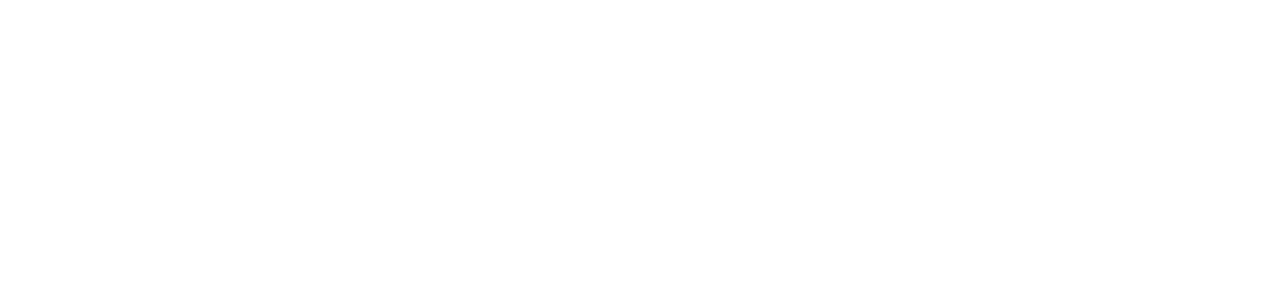
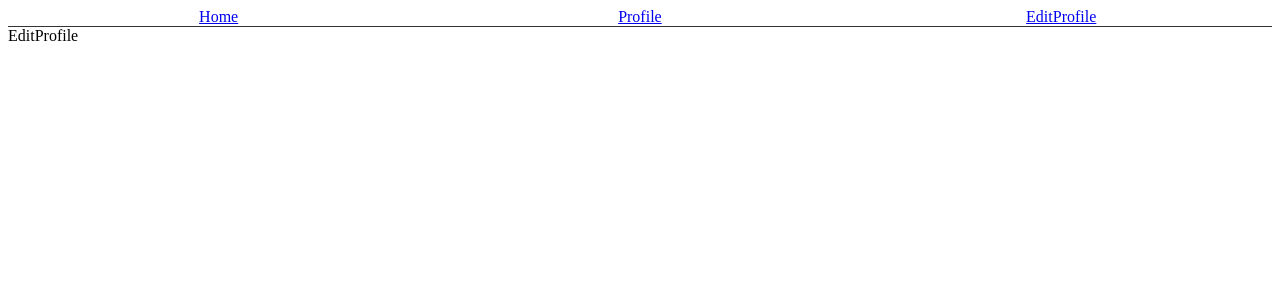
Before and after one commit to arthyun/Study, a React (Create React App) app in the folder nwitter/: page /EditProfile in a window 1280 px wide. Before the commit this address had no page. Shown: the top 300 px of the page. Built offline with nearby package versions, Linux system fonts and the light colour scheme.

Commit message:
nwitter v05 230308

```diff
--- a/nwitter/src/components/App.js
+++ b/nwitter/src/components/App.js
@@ -1,6 +1,7 @@
 import React from 'react';
 import AppRouter from './Router';
 import { BrowserRouter } from 'react-router-dom';
+import Layout from './Layout';
 
 
 function App() {
@@ -8,7 +9,9 @@
   return (
     <BrowserRouter>
       <div className="App">
-        <AppRouter/>
+        <Layout>
+          <AppRouter/>
+        </Layout>
       </div>
     </BrowserRouter>
   );
--- /dev/null
+++ b/nwitter/src/components/Layout.js
@@ -0,0 +1,13 @@
+import React from 'react';
+import Navbar from './Navbar';
+
+const Layout = ({ children }) => {
+    return (
+        <>
+            <Navbar/>
+            <div>{children}</div>
+        </>
+    )
+}
+
+export default Layout;
--- /dev/null
+++ b/nwitter/src/components/Navbar.js
@@ -0,0 +1,55 @@
+import React from 'react';
+import { NavLink } from 'react-router-dom';
+
+
+const Navbar = () => {
+
+    return (
+        <nav>
+            <ul>
+                <li>
+                    <NavLink to="/">Home</NavLink>
+                </li>
+                <li>
+                    <NavLink to="/Profile">Profile</NavLink>
+                </li>
+                <li>
+                    <NavLink to="/EditProfile">EditProfile</NavLink>
+                </li>
+            </ul>
+
+            <style jsx="true">
+            {`
+                * { margin:0; padding:0; }
+                nav {
+                    width: 100%;
+                    border-bottom: 1px solid #333;
+                }
+                ul {
+                    list-style: none;
+                    display: flex;
+                }
+                ul li {
+                    width: 33.33%;
+                    text-align: center;
+
+                }
+                ul li a {
+                    display: block;
+                    text-decoration: none;
+                    color: #333;
+                    font-size: 20px;
+                    padding: 10px 0;
+                }
+                .active {
+                    color: red;
+                    font-weight: bold;
+                    background: #bad;
+                }
+            `}
+            </style>
+        </nav>
+    )
+}
+
+export default Navbar;
--- a/nwitter/src/components/Router.js
+++ b/nwitter/src/components/Router.js
@@ -1,6 +1,8 @@
 import React, { useState } from 'react';
 import Auth from '../routes/Auth';
 import Home from '../routes/Home';
+import Profile from '../routes/Profile';
+import EditProfile from '../routes/EditProfile';
 import { Routes, Route } from 'react-router-dom';
 
 const AppRouter = () => {
@@ -11,9 +13,12 @@
         <>
             <Routes>
                 {isLoggedIn ?
-                <Route path='/' element={<Home/>} />
+                <Route path='/' element={<Home />} />
                 :
-                <Route path='/' element={<Auth/>} />}
+                <Route path='/' element={<Auth />} />}
+
+                <Route path='/Profile' element={<Profile />} />
+                <Route path='/EditProfile' element={<EditProfile />} />
             </Routes>
         </>
     );
```
